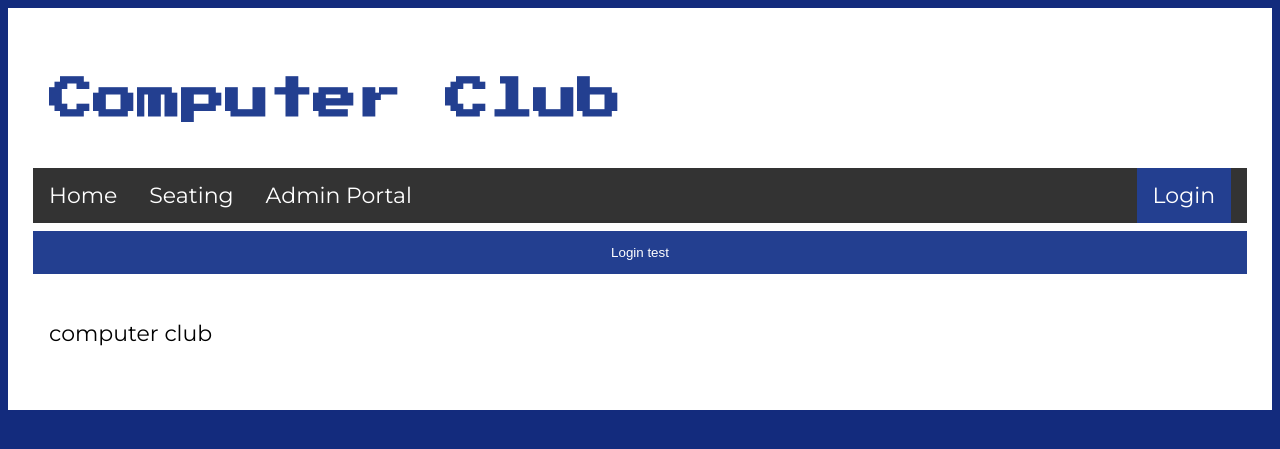
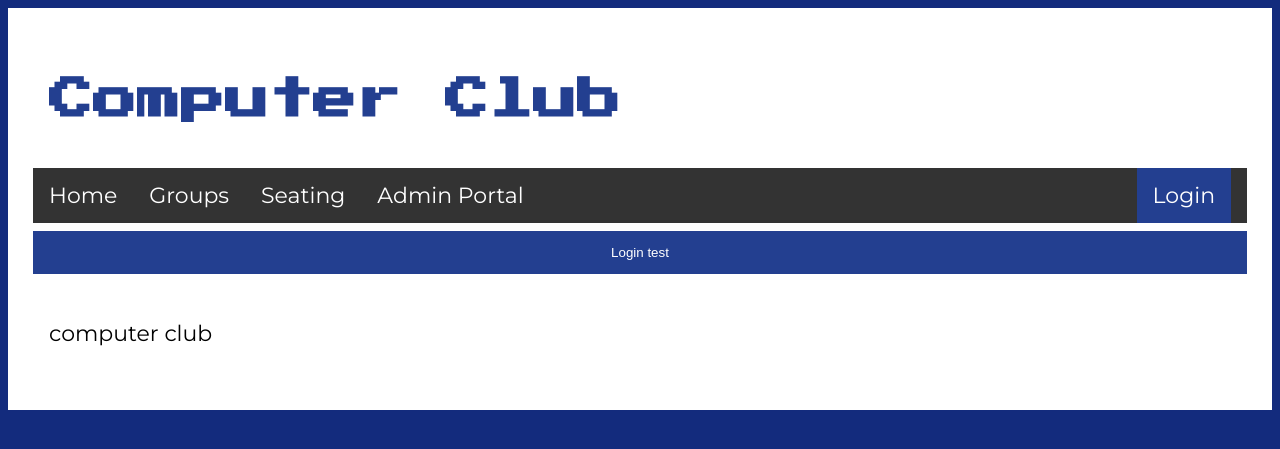
Before and after one commit to Redstone-2/CITComputerClub2, a Jekyll site: the page built from index.md, in a window 1280 px wide. Shown: the top 449 px of the page. Built offline with Jekyll 4.4.1, drawn with Linux system fonts in a browser that asks for light colours; nearby versions of some CDN libraries; the repository's description, which GitHub fills in, is left out.

Commit message:
Update main.html

```diff
--- a/_layouts/main.html
+++ b/_layouts/main.html
@@ -279,8 +279,9 @@
 
     <div class="navbar" id="myTopnav">
       <a href="{{ '/' | relative_url }}">Home</a>
-      <a href="{{ site.seating | default: seating.}}.html">Seating</a>
-      <a href="{{ site.admin | default: admin}}.html">Admin Portal</a>
+      <a href="groups.html">Groups</a>
+      <a href="seating.html">Seating</a>
+      <a href="admin.html">Admin Portal</a>
       <a onclick="document.getElementById('id01').style.display='block'" id="loginbutton" style="display: none;">Login</a>
 
       <div class="dropdown" id="UserOptions" style="display: none;">
```
